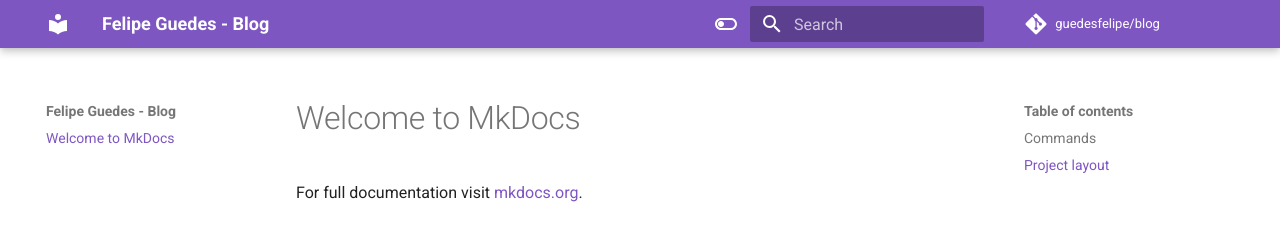
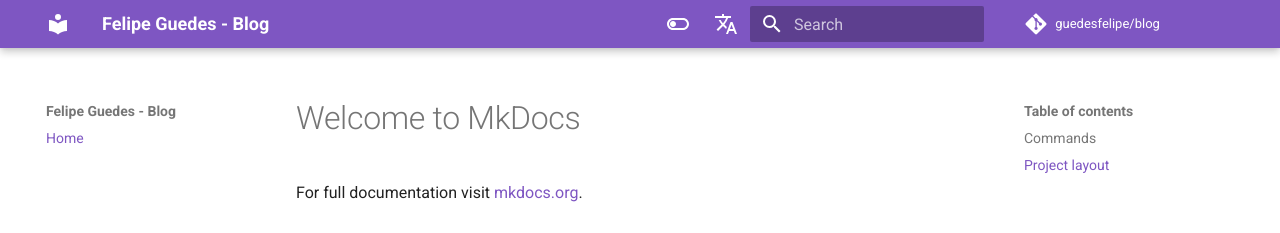
Before and after one commit to guedesfelipe/blog, an MkDocs documentation site: the page built from docs/index.md, in a window 1280 px wide. Shown: the top 233 px of the page. Built offline with MkDocs 1.6.1 and Material for MkDocs 9.7.7, drawn with Linux system fonts in a browser that asks for light colours; comment, search, counter and statistics services are not loaded; part of the change alters nothing that is shown.

```diff
--- a/mkdocs.yml
+++ b/mkdocs.yml
@@ -12,6 +12,7 @@ edit_uri: ""
 # Configuration
 theme:
   name: material
+  language: en
   features:
     - content.code.annotate
   palette:
@@ -49,6 +50,13 @@ extra:
       link: https://guedesfelipe.github.io/blog/
     - icon: fontawesome/solid/graduation-cap
       link: https://guedesfelipe.github.io
+  alternate:
+    - name: English
+      link: /
+      lang: en
+    - name: Portuguese (Brasilian)
+      link: /blog/pt-BR/
+      lang: pt-BR
 
 # Extensions
 markdown_extensions:
@@ -90,3 +98,7 @@ markdown_extensions:
   - pymdownx.tasklist:
       custom_checkbox: true
   - pymdownx.tilde
+
+# Page tree
+nav:
+  - Home: index.md
```
